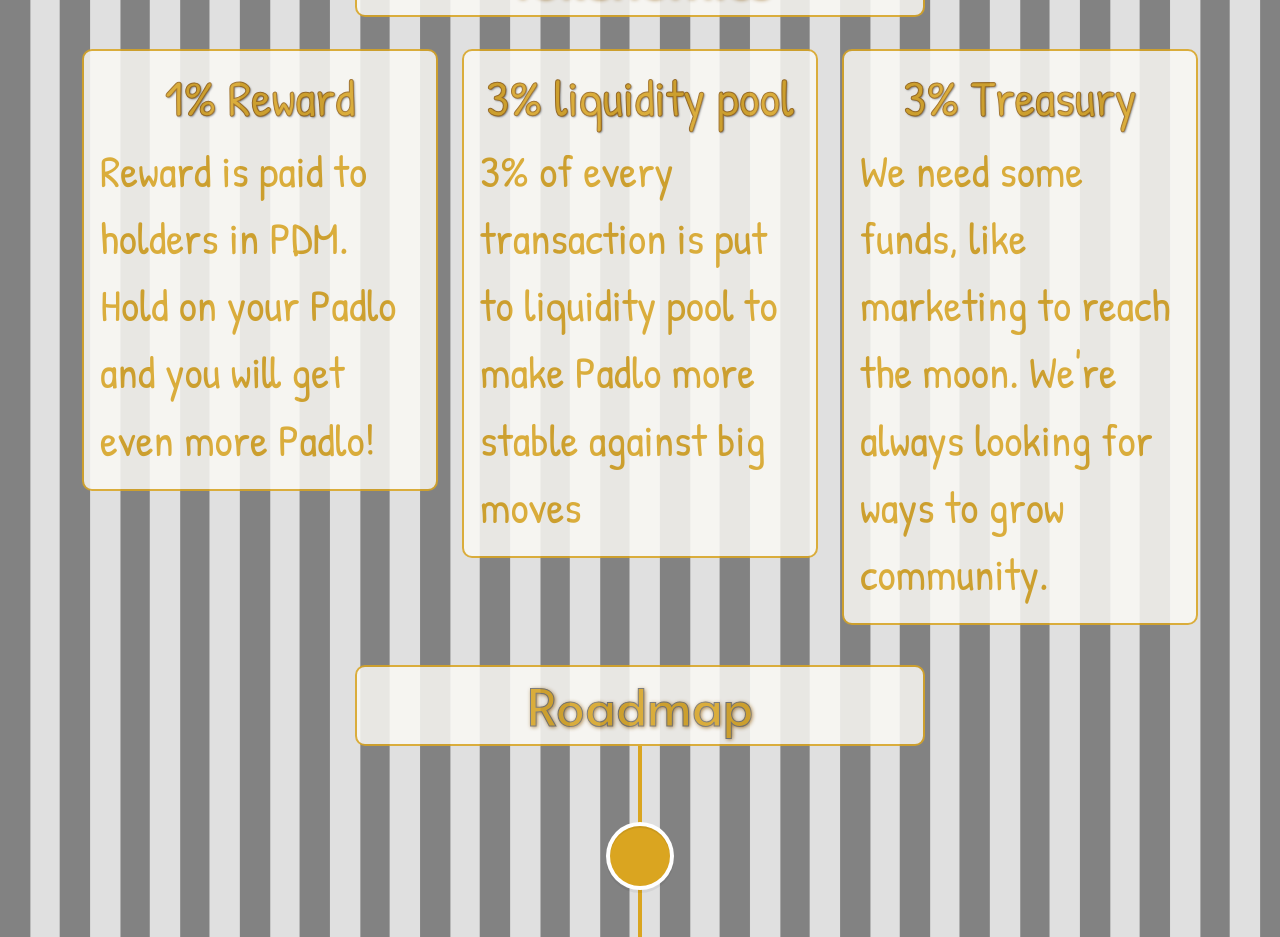
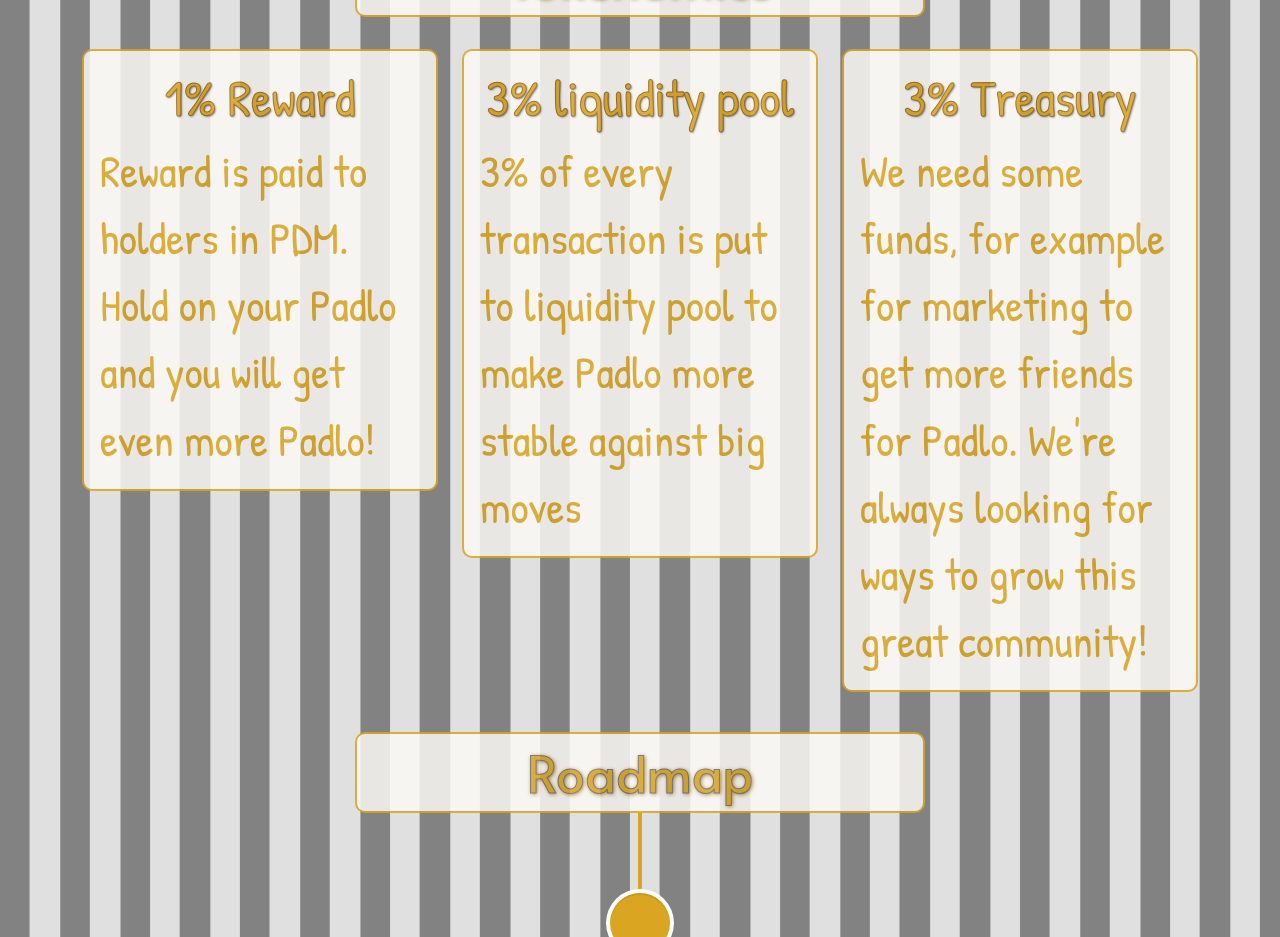
Before and after one commit to PadloMoon/website, a React (Create React App) app: page / in a window 1280 px wide. Shown: the part 1540-2477 px from the top of the page. Built offline with nearby package versions, Linux system fonts and the light colour scheme.

Commit message:
Tokenomics tweak

```diff
--- a/src/components/Tokenomics.tsx
+++ b/src/components/Tokenomics.tsx
@@ -54,8 +54,9 @@ const Tokenomics = ({ className }: Props) => {
                 3% Treasury
               </Card.Title>
               <Card.Text>
-                We need some funds, like marketing to reach the moon. We're
-                always looking for ways to grow community.
+                We need some funds, for example for marketing to get more
+                friends for Padlo. We're always looking for ways to grow this
+                great community!
               </Card.Text>
             </Card.Body>
           </Card>
```
